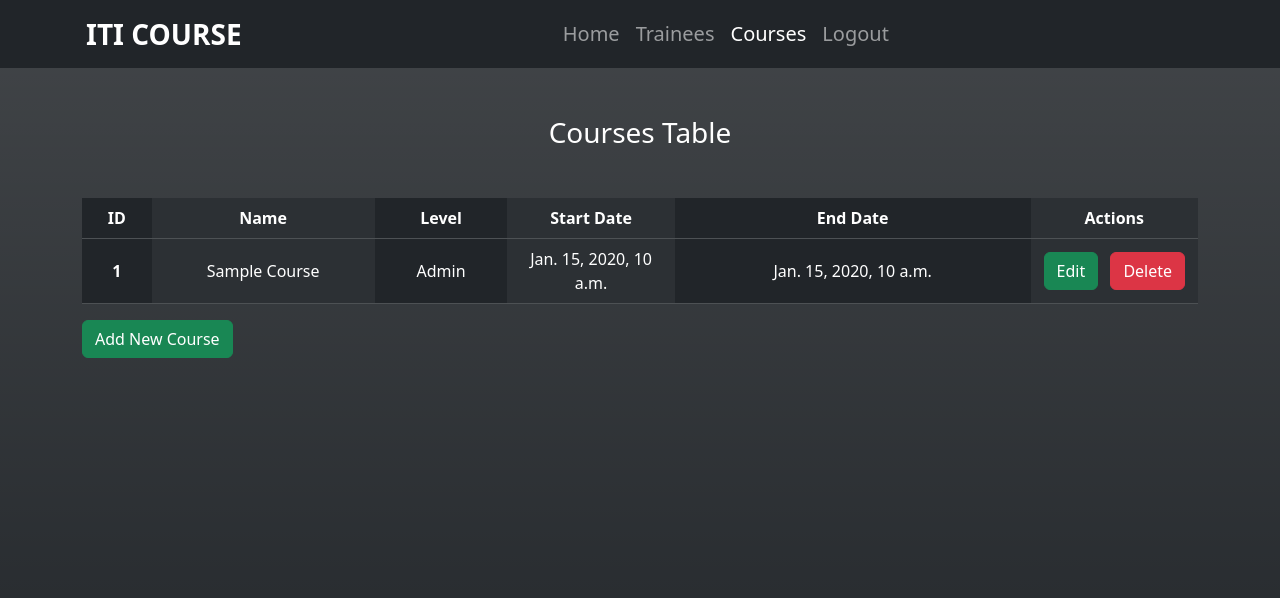
After one commit to NourElDin023/ITI-management-system, a Django app: template ITI_Website/course_app/templates/course.html in a window 1280 px wide. The commit adds this page. Shown: the top 598 px of the page. Run offline with Django 5.2, Linux system fonts and the light colour scheme; the template is opened without the code that fills it: most values are stand-ins (such as "Sample title", 1, 10 or a date in 2020).

Commit message:
move templates to app folders

```diff
--- /dev/null
+++ b/ITI_Website/course_app/templates/course.html
@@ -0,0 +1,41 @@
+{% extends 'base.html' %} {% block title %}Courses{% endblock %}
+{% block header%}
+<a class="nav-link" href="{% url 'home' %}">Home</a>
+<a class="nav-link" href="{% url 'trainee' %}">Trainees</a>
+<a class="nav-link active" href="{% url 'course' %}">Courses</a>
+<a class="nav-link" href="{% url 'logout' %}">Logout</a>
+{% endblock %} {% block content %}
+<section>
+    <h3 class="text-center mb-5">Courses Table</h3>
+    <div class="col-md-12 mx-auto overflow-auto">
+        <table class="table table-dark table-hover table-striped-columns text-center table align-middle">
+            <thead>
+                <tr class="text-center align-middle">
+                    <th scope="col">ID</th>
+                    <th scope="col" width="20%">Name</th>
+                    <th scope="col">Level</th>
+                    <th scope="col" width="15%">Start Date</th>
+                    <th scope="col">End Date</th>
+                    <th scope="col" width="15%">Actions</th>
+                </tr>
+            </thead>
+            <tbody>
+                {% for course in courses %}
+                <tr>
+                    <th scope="row">{{ course.id }}</th>
+                    <td class="text-capitalize">{{ course.name }}</td>
+                    <td class="text-capitalize">{{ course.level }}</td>
+                    <td>{{ course.start_date }}</td>
+                    <td>{{ course.end_date }}</td>
+                    <td>
+                        <button class="btn btn-success m-1">Edit</button>
+                        <button class="btn btn-danger m-1">Delete</button>
+                    </td>
+                </tr>
+                {% endfor %}
+            </tbody>
+        </table>
+    </div>
+    <a href="{% url 'insert_course' %}" class="btn btn-success">Add New Course</a>
+</section>
+{% endblock %}
```
Also changed, not shown: ITI_Website/templates/course.html (deleted, +0 -46 lines), ITI_Website/trainee_app/templates/trainee.html (renamed from ITI_Website/templates/trainee.html, +5 -11 lines).
